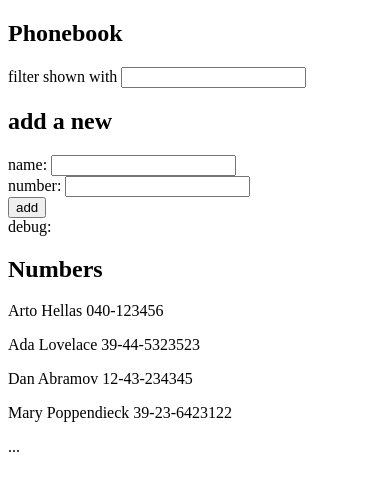
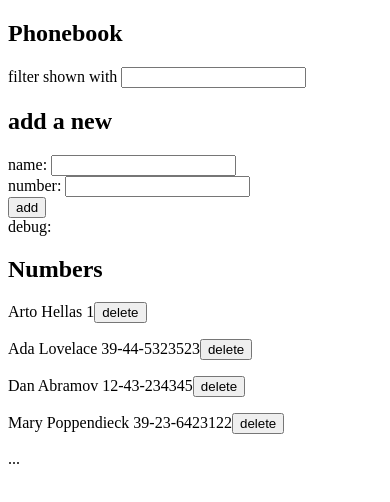
Before and after one commit to Loenann/FullStackOpen, a React (Vite) app in the folder Part2/Part2/: page / in a window 390 px wide. Shown: the top 502 px of the page. Built offline with nearby package versions, Linux system fonts and the light colour scheme; data requests are answered from the project's data file.

Commit message:
Part2.15_Phonebook

```diff
--- a/Part2/Part2/db.json
+++ b/Part2/Part2/db.json
@@ -1,8 +1,8 @@
 {
-  "persons":[
+  "persons": [
     {
       "name": "Arto Hellas",
-      "number": "040-123456",
+      "number": "1",
       "id": "1"
     },
     {
--- a/Part2/Part2/src/App.jsx
+++ b/Part2/Part2/src/App.jsx
@@ -2,7 +2,7 @@ import { useState, useEffect} from 'react'
 import Person from './components/Person'
 import Search from './components/Search'
 import Form from './components/Form'
-import axios from 'axios'
+import personService from './services/persons'
 
 const App = () => {
   const [persons, setPersons] = useState([])
@@ -12,13 +12,24 @@ const App = () => {
 
   const hook = () => {
     console.log('effect')
-    axios
-      .get('http://localhost:3001/persons')
-      .then(response => {
-        console.log('promise fulfilled')
-        setPersons(response.data)
-        console.log(response.data)
+    personService
+      .getAll()
+      .then(initialPersons =>{
+        setPersons(initialPersons)
       })
+  }
+  const deletePerson = (person) =>{
+    if (!window.confirm(`Delete ${person.name}?`)){
+      return
+    }
+    console.log(person.id)
+    personService
+        .remove(person.id)
+        .then(returnedPersons => {
+            console.log(returnedPersons)
+            setPersons(persons.filter(p => p.id !== person.id))
+        })
+
   }
 
 
@@ -31,7 +42,7 @@ const App = () => {
       <Form newName={newName} setNewName={setNewName} newNumber={newNumber} setNewNumber={setNewNumber} persons={persons} setPersons={setPersons}/>
       <h2>Numbers</h2>
       {persons.map(person => (
-        <Person key={person.name} person={person} search={search}/>
+        <Person key={person.id} person={person} search={search} handleDelete={deletePerson}/>
       ))}
       ...
     </div>
--- a/Part2/Part2/src/components/Form.jsx
+++ b/Part2/Part2/src/components/Form.jsx
@@ -1,3 +1,4 @@
+import personService from '../services/persons'
 const Form = ({
     newName,
     setNewName,
@@ -13,15 +14,33 @@ const Form = ({
 
     const addName = (event) =>{
         event.preventDefault()
-        const nameExist = persons.some(person => person.name === newName)
-        if (nameExist){
-            alert(newName + ' is already added to phonebook')
+        const existingPerson = persons.find(person => person.name === newName)
+        if (existingPerson){
+            const id = existingPerson.id
+            if(!window.confirm(newName + ' is already added to phonebook, replace the old number with a new one?')){
+                return
+            }
+            const changedPerson = { ...existingPerson, number: newNumber}
+            personService
+                .update(id, changedPerson)
+                .then(returnedPerson => {
+                    setPersons(persons.map(p => p.id !== existingPerson.id ? p : returnedPerson))
+                    setNewName('')
+                    setNewNumber('')
+                })
+                .catch(error =>{
+                    alert(`Information of ${existingPerson.name} has already been removed from server`)
+                })
             return
         }
         const nameObject = {name: newName, number: newNumber}
-        setPersons(persons.concat(nameObject))
-        setNewName('')
-        setNewNumber('')
+        personService
+            .create(nameObject)
+            .then(returnedPersons =>{
+                setPersons(persons.concat(returnedPersons))
+                setNewName('')
+                setNewNumber('')
+            })
     }
     return(
         <form onSubmit={addName}>
--- a/Part2/Part2/src/components/Person.jsx
+++ b/Part2/Part2/src/components/Person.jsx
@@ -1,11 +1,16 @@
-const Person = ({person, search}) =>{
+const Person = ({person, search, handleDelete}) =>{
     if(search === ''){
-        return <p>{person.name} {person.number}</p>
+        return (
+        <p>
+            {person.name} {person.number}
+            <button onClick={() => handleDelete(person)}>delete</button>
+        </p>
+        )
     }
 
     const match = person.name.toLowerCase().includes(search.toLowerCase())
     if(match){
-        return <p>{person.name} {person.number}</p>
+        return <p>{person.name} {person.number} {person.id}</p>
     }
 
     return null
--- /dev/null
+++ b/Part2/Part2/src/services/persons.js
@@ -0,0 +1,29 @@
+import axios from 'axios'
+const baseUrl = 'http://localhost:3001/persons'
+
+const getAll = () => {
+    const request = axios.get(baseUrl)
+    return request.then(response => response.data)
+}
+
+const create = newObject => {
+  const request = axios.post(baseUrl, newObject)
+  return request.then(response => response.data)
+}
+
+const remove = (id) => {
+  const request = axios.delete(`${baseUrl}/${id}`)
+  return request.then(response => response.data)
+}
+
+const update = (id, newObject) => {
+    const request = axios.put(`${baseUrl}/${id}`, newObject)
+    return request.then(response => response.data)
+}
+
+export default {
+    getAll,
+    create,
+    remove,
+    update
+}
```
Also changed, not shown: Part2/Part2/src/components/Note.jsx (+10 -2 lines), Part2/Part2/src/services/notes.js (added, +23 -0 lines).
